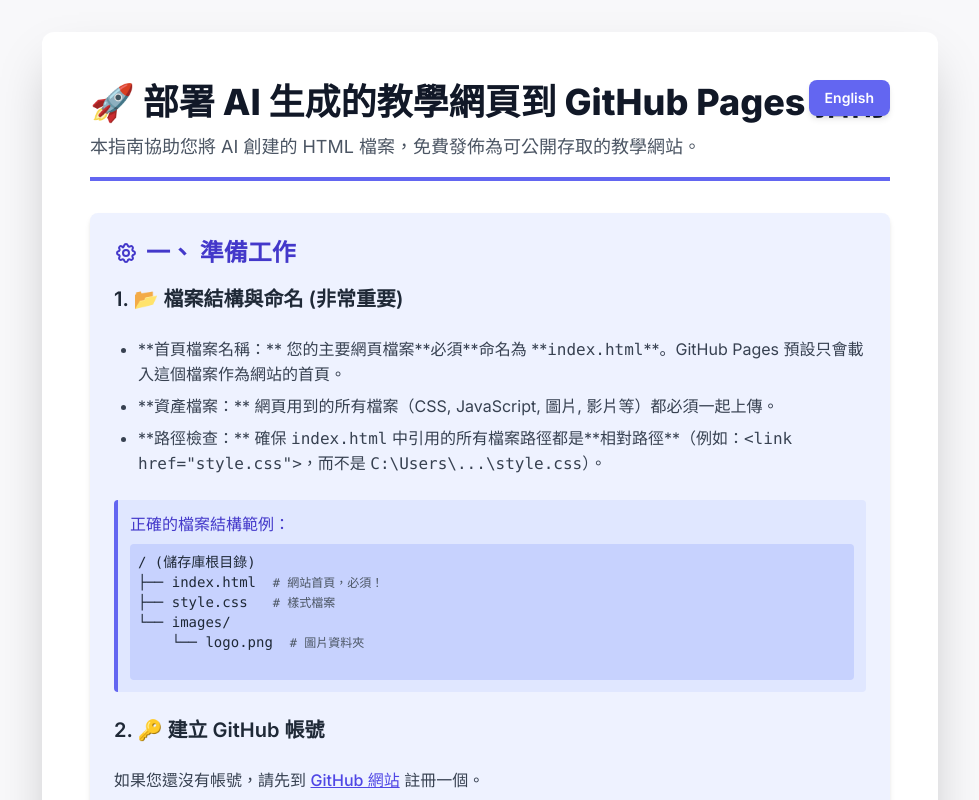
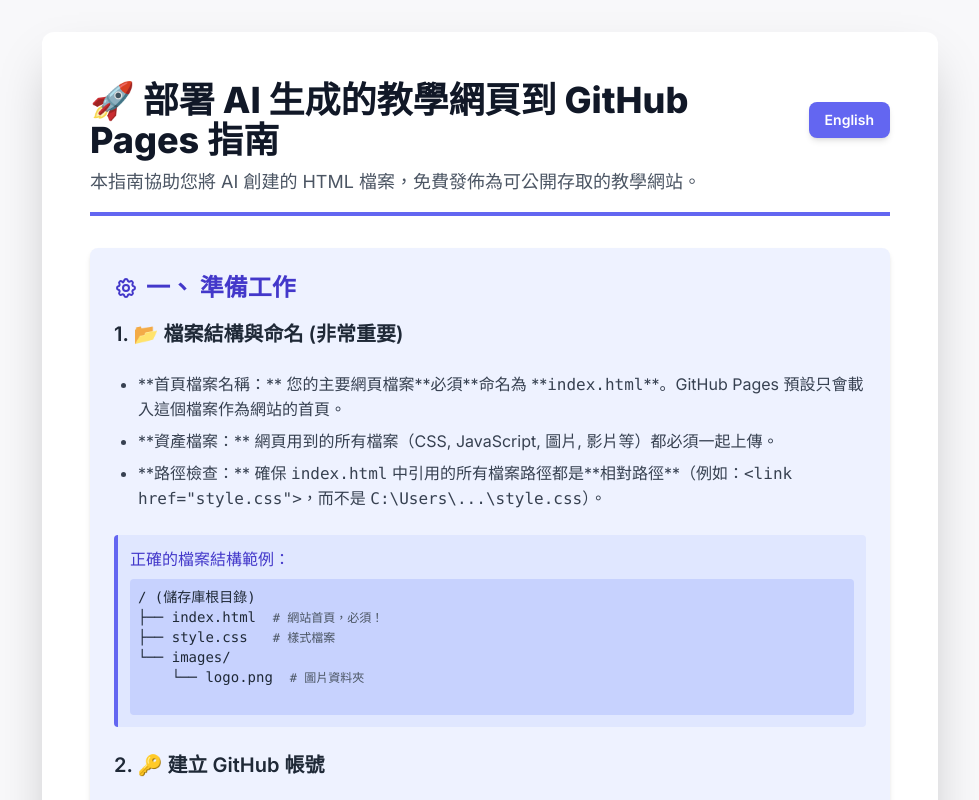
Before and after one commit to lamkh1219/GitHub-Pages-Deploy-Instructions, a plain HTML site: page index.html in a window 1280 px wide. Shown: the top 800 px of the page, without its empty margins (150-1129 px from the left). Drawn offline with nearby package versions, Linux system fonts and the light colour scheme.

Commit message:
Update index.html

```diff
--- a/index.html
+++ b/index.html
@@ -8,7 +8,7 @@
     <script src="https://cdn.tailwindcss.com"></script>
     <!-- 設定字體為 Inter (支援中文) -->
     <style>
-        @import url('https://fonts.googleapis.com/css2?family=Inter:wght@100..900&family=Noto+Sans+TC:wght@400;700&display=swap');
+        @import url('https://fonts.googleapis.com/css2?family=Inter:wght@100..900&family=Noto+Sans+TC:wght=400;700&display=swap');
         body {
             font-family: 'Inter', 'Noto Sans TC', sans-serif;
             background-color: #f8f8fa; /* 淺灰色背景 */
@@ -19,19 +19,23 @@
 
     <div class="max-w-4xl mx-auto bg-white shadow-2xl rounded-xl overflow-hidden p-6 md:p-10 lg:p-12">
 
-        <!-- 標題區塊 -->
-        <header class="mb-8 border-b-4 border-indigo-500 pb-4 relative">
-            <h1 class="text-4xl font-extrabold text-gray-900 mb-2 leading-tight" data-i18n="guide-title">
-                <span class="text-indigo-600">🚀</span> 部署 AI 生成的教學網頁到 GitHub Pages 指南
-            </h1>
+        <!-- 標題區塊: 使用 Flexbox 確保按鈕和標題不重疊 -->
+        <header class="mb-8 border-b-4 border-indigo-500 pb-4">
+            <!-- 彈性容器：標題和按鈕 -->
+            <div class="flex justify-between items-center mb-2">
+                <h1 class="text-3xl sm:text-4xl font-extrabold text-gray-900 leading-tight pr-4" data-i18n="guide-title">
+                    <span class="text-indigo-600">🚀</span> 部署 AI 生成的教學網頁到 GitHub Pages 指南
+                </h1>
+
+                <!-- 語言切換按鈕 (不再使用 absolute 定位) -->
+                <button id="lang-toggle-btn" onclick="toggleLanguage()" class="flex-shrink-0 bg-indigo-500 hover:bg-indigo-600 text-white font-semibold py-2 px-4 rounded-lg shadow-md transition duration-300 transform hover:scale-105 text-sm whitespace-nowrap">
+                    English
+                </button>
+            </div>
+
             <p class="text-lg text-gray-600" data-i18n="guide-subtitle">
                 本指南協助您將 AI 創建的 HTML 檔案，免費發佈為可公開存取的教學網站。
             </p>
-
-            <!-- 語言切換按鈕 -->
-            <button id="lang-toggle-btn" onclick="toggleLanguage()" class="absolute top-0 right-0 bg-indigo-500 hover:bg-indigo-600 text-white font-semibold py-2 px-4 rounded-lg shadow-md transition duration-300 transform hover:scale-105 text-sm">
-                English
-            </button>
         </header>
 
         <!-- 內容區塊 -->
@@ -178,7 +182,7 @@
                         <p class="font-semibold text-gray-800" data-i18n="sec5-q2">Q: 網頁內容顯示了，但是圖片或 CSS 樣式跑掉了？</p>
                         <ul class="list-disc ml-6 mt-1 text-sm space-y-1">
                             <li data-i18n="sec5-q2-li1">**檢查所有檔案是否已上傳：** 確保所有圖片、CSS 和 JavaScript 檔案都已經在 GitHub 儲存庫中。</li>
-                            <li data-i18n="sec5-q2-li2">**檢查路徑是否正確：** 檢查 `index.html` 中的引用路徑是否為**相對路徑**且大小寫正確。在網路上，路徑是區分大小寫的 (例如 `IMAGES/Logo.png` 與 `images/logo.png` 與 `images/logo.png` 是不同的)。</li>
+                            <li data-i18n="sec5-q2-li2">**檢查路徑是否正確：** 檢查 `index.html` 中的引用路徑是否為**相對路徑**且大小寫正確。在網路上，路徑是區分大小寫的 (例如 `IMAGES/Logo.png` 與 `images/logo.png` 是不同的)。</li>
                         </ul>
                     </div>
                 </div>
@@ -257,12 +261,12 @@
 
                 'sec5-header': '五、 常見問題與排除 (FAQ)',
                 'sec5-q1': 'Q: 網站發佈後出現 404 錯誤，怎麼辦？',
-                'sec5-q1-li1': '<b>檢查檔案名稱：</b> 確認您的首頁檔案是否<b>確實</b>命名為 <b><code>index.html</code></b>。',
-                'sec5-q1-li2': '<b>檢查 Pages 設定：</b> 再次進入 <b>Settings → Pages</b>，確認 <b>Branch</b> 選擇的是 <code>main</code>（或您上傳檔案的分支），且資料夾是 <b><code>/ (root)</code></b>。',
+                'sec5-q1-li1': '<b>檢查檔案名稱：</b> 確認您的首頁檔案是否**確實**命名為 <b><code>index.html</code></b>。',
+                'sec5-q1-li2': '<b>檢查 Pages 設定：：</b> 再次進入 <b>Settings → Pages</b>，確認 <b>Branch</b> 選擇的是 <code>main</code>（或您上傳檔案的分支），且資料夾是 <b><code>/ (root)</code></b>。',
                 'sec5-q1-li3': '<b>等待時間：</b> 剛發佈或更新後，有時需要 5 到 10 分鐘讓全球伺服器同步。',
                 'sec5-q2': 'Q: 網頁內容顯示了，但是圖片或 CSS 樣式跑掉了？',
                 'sec5-q2-li1': '<b>檢查所有檔案是否已上傳：</b> 確保所有圖片、CSS 和 JavaScript 檔案都已經在 GitHub 儲存庫中。',
-                'sec5-q2-li2': '<b>檢查路徑是否正確：</b> 檢查 <code>index.html</code> 中的引用路徑是否為<b>相對路徑</b>且大小寫正確。在網路上，路徑是區分大小寫的 (例如 <code>IMAGES/Logo.png</code> 與 <code>images/logo.png</code> 是不同的)。',
+                'sec5-q2-li2': '<b>檢查路徑是否正確：：</b> 檢查 <code>index.html</code> 中的引用路徑是否為<b>相對路徑</b>且大小寫正確。在網路上，路徑是區分大小寫的 (例如 <code>IMAGES/Logo.png</code> 與 <code>images/logo.png</code> 是不同的)。',
 
                 'footer-p1': '這是一個免費且簡單的網頁發佈方式，適合靜態教學內容。',
                 'footer-p2': '如有任何問題，請隨時詢問我或技術支援人員。',
```
